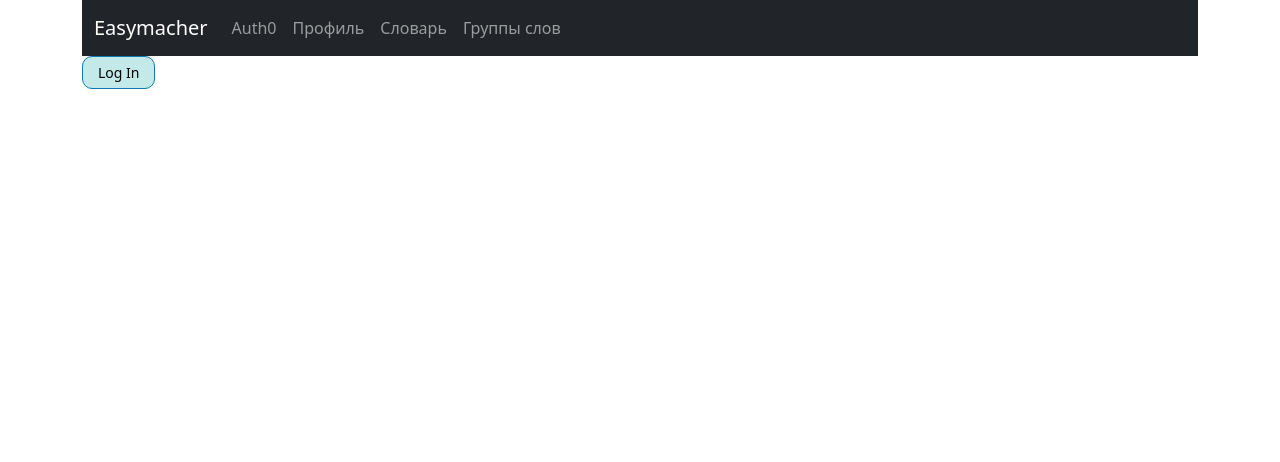
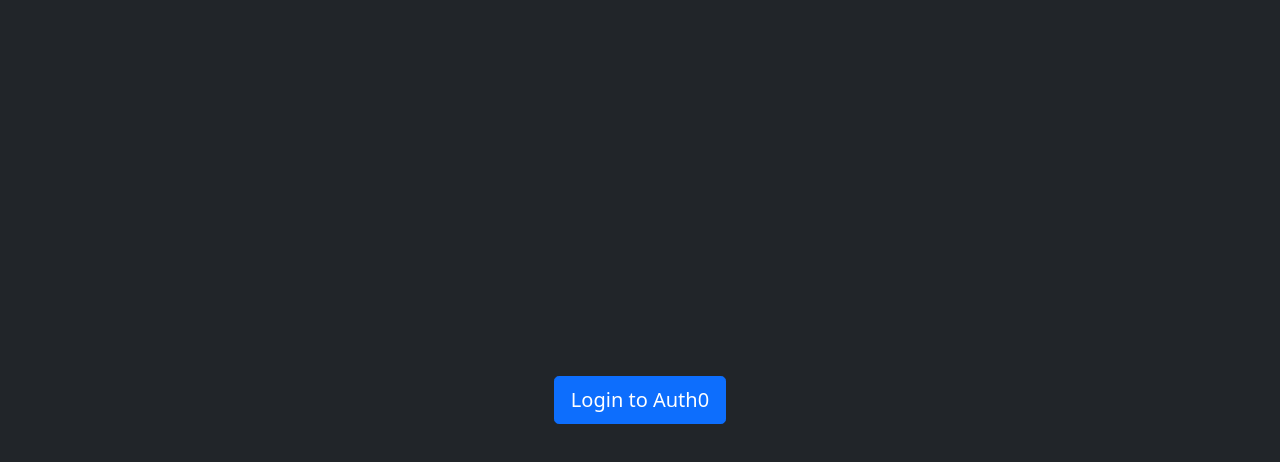
Before and after one commit to skelantros/easymacher-front, a React (Create React App) app: page /#/ in a window 1280 px wide. Shown: the top 462 px of the page. Built offline with nearby package versions, Linux system fonts and the light colour scheme.

Commit message:
Fixes in navbar, auth & unauth access

```diff
--- a/src/App.js
+++ b/src/App.js
@@ -1,33 +1,15 @@
-import logo from './logo.svg';
-import classes from './App.css';
-import { BrowserRouter, HashRouter } from 'react-router-dom';
-import MyNavbar from './components/UI/Navbar/MyNavbar';
-import AppRouter from './components/AppRouter';
-import axios from 'axios';
+import { HashRouter } from 'react-router-dom';
 import 'bootstrap/dist/css/bootstrap.min.css';
-import Layout from './components/layout/Layout';
-import { useProfileState } from './hooks/useProfileState';
+import { useAuth0 } from "@auth0/auth0-react";
+import AuthLayout from './components/layout/AuthLayout';
+import UnauthLayout from './components/layout/UnauthLayout';
 
 function App() {
-  const [profile, isLoading] = useProfileState()
-
-  function userProfileLink() {
-    if(isLoading)
-        return "/profile"
-    else
-        return `/user/${profile.id}`
-}
-
-  const links = [
-    {id: 1, name: "Auth0", link: "/profile"},
-    {id: 2, name: "Профиль", link: userProfileLink()},
-    {id: 3, name: "Словарь", link: "/dictionary"},
-    {id: 4, name: "Группы слов", link: "/word-groups"}
-  ]
+  const { isAuthenticated } = useAuth0()
 
   return (
     <HashRouter basename='/'>
-    <Layout header={<MyNavbar links={links}/>} body={<AppRouter/>} footer={<p>Футер</p>}/>
+      { isAuthenticated ? <AuthLayout/> : <UnauthLayout/> }
     </HashRouter>
   );
 }
--- a/src/components/UI/Navbar/MyNavbar.jsx
+++ b/src/components/UI/Navbar/MyNavbar.jsx
@@ -3,8 +3,7 @@
 import { Link } from "react-router-dom";
 
 const MyNavbar = ({links}) => {
-    const {isAuthenticated, logout } = useAuth0()
-
+    const { logout } = useAuth0()
     return(
         <Navbar bg="dark" variant="dark">
         <Container>
@@ -12,12 +11,9 @@
             <Nav className="me-auto">
                 { links.map(l => <Nav.Link as={Link} key = {l.id} to={l.link}>{l.name}</Nav.Link>)}
             </Nav>
-            { isAuthenticated
-                ? <Nav className="justify-content-end">
-                    <Nav.Link onClick={() => logout({ returnTo: window.location.origin })}>Выйти</Nav.Link>
-                </Nav>
-                : <div/>
-            }
+            <Nav className="justify-content-end">
+                <Nav.Link onClick={() => logout({ returnTo: window.location.origin })}>Выйти</Nav.Link>
+            </Nav>
         </Container>
         </Navbar>
     )
--- /dev/null
+++ b/src/components/layout/AuthLayout.jsx
@@ -0,0 +1,43 @@
+import { Container } from "react-bootstrap";
+import { Route, Routes } from "react-router-dom"
+import MyNavbar from "../UI/Navbar/MyNavbar"
+import WordGroupPage from "../../pages/WordGroupPage";
+import WordGroupsPage from "../../pages/WordGroupsPage";
+import WordsPage from "../../pages/WordsPage";
+import UserPage from "../../pages/UserPage"
+import GuessPage from "../../pages/GuessPage";
+import { useProfileState } from "../../hooks/useProfileState";
+
+const AuthLayout = () => {
+    const [profile, isLoading] = useProfileState()
+
+    function userProfileLink() {
+        if(isLoading) return "/"
+        else return `/user/${profile.id}`
+    }
+
+    const links = [
+        // {id: 1, name: "Auth0", link: "/profile"},
+        {id: 2, name: "Профиль", link: userProfileLink()},
+        {id: 3, name: "Словарь", link: "/dictionary"},
+        {id: 4, name: "Группы слов", link: "/word-groups"}
+    ]
+
+    return(
+        <Container fluid style={{height: "100vh"}} className="bg-light">
+            <MyNavbar links={links}/>
+            <Container style={{height: "100vh"}} className="bg-white">
+                <Routes>
+                    <Route path="/dictionary" element={<WordsPage/>} />
+                    <Route exact path="/word-groups" element={<WordGroupsPage/>} />
+                    <Route exact path="/word-group/:id" element={<WordGroupPage/>} />
+                    <Route exact path ="/user/:id" element={<UserPage/>} />
+                    <Route exact path ="/word-group/:id/guess" element={<GuessPage/>} />
+                    <Route path="*" element={<WordsPage/>} />
+                </Routes>
+            </Container>
+        </Container>
+    )
+}
+
+export default AuthLayout;
--- /dev/null
+++ b/src/components/layout/UnauthLayout.jsx
@@ -0,0 +1,28 @@
+import { useAuth0 } from "@auth0/auth0-react";
+import { Button, Card, Col, Container, Row } from "react-bootstrap";
+import Auth0LoginPage from "../../pages/Auth0LoginPage";
+import LoginButton from "../auth0/LoginButton";
+
+
+const UnauthLayout = () => {
+    const { loginWithRedirect } = useAuth0();
+
+    return(
+        // <Container fluid style={{height: "100vh"}} className="p-3 mb-2 bg-dark text-dark">
+        //     <Row style={{height: "33.3%"}}/>
+        //     <Row style={{height: "33.4%"}}>
+        //         <Col style={{width: "33.3%"}}/>
+        //         <Col style={{width: "33.4%"}}>
+        //             <Button style={{width: "100%"}} onClick={() => loginWithRedirect()}>Login to Auth0</Button>
+        //         </Col>
+        //         <Col style={{width: "33.3%"}} />
+        //     </Row>
+        //     <Row style={{height: "33.3%"}} />
+        // </Container>
+        <Container fluid style={{height: "100vh"}} className="bg-dark d-flex align-items-center justify-content-center">
+            <Button  size="lg" onClick={() => loginWithRedirect()}>Login to Auth0</Button>
+        </Container>
+    )
+}
+
+export default UnauthLayout;
--- a/src/pages/Auth0LoginPage.jsx
+++ b/src/pages/Auth0LoginPage.jsx
@@ -1,12 +1,12 @@
+import { Container } from "react-bootstrap";
 import LoginButton from "../components/auth0/LoginButton";
 import LogoutButton from "../components/auth0/LogoutButton";
 
 const Auth0LoginPage = () => {
     return(
-        <div>
+        <Container className="p-3 mb-2 bg-light text-dark">
             <LoginButton/>
-            <LogoutButton/>
-        </div>
+        </Container>
     )
 }
 
```
